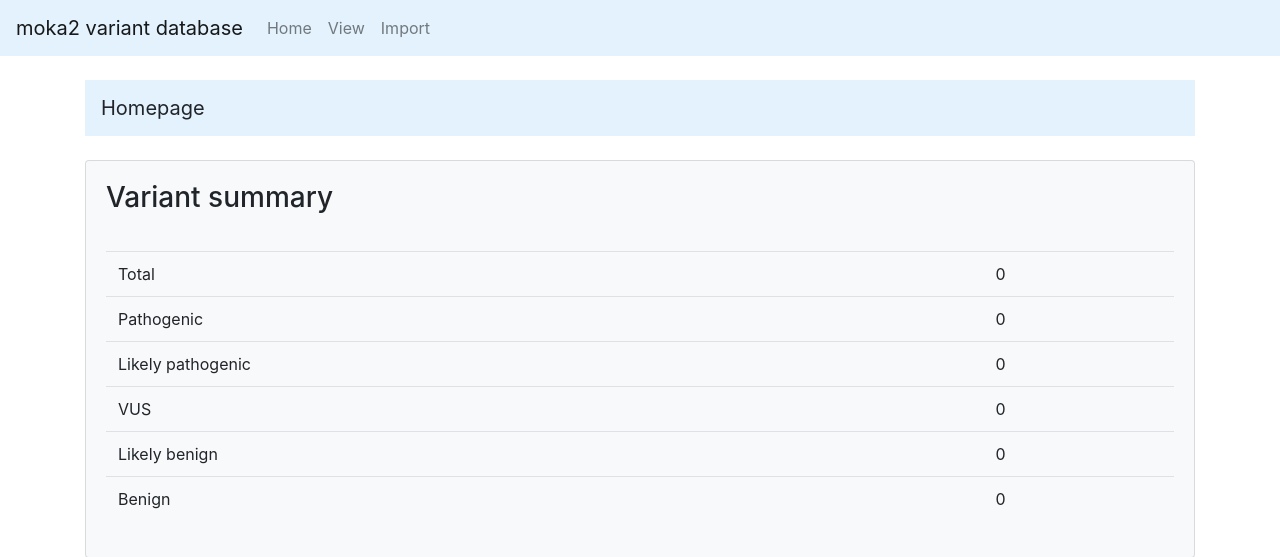
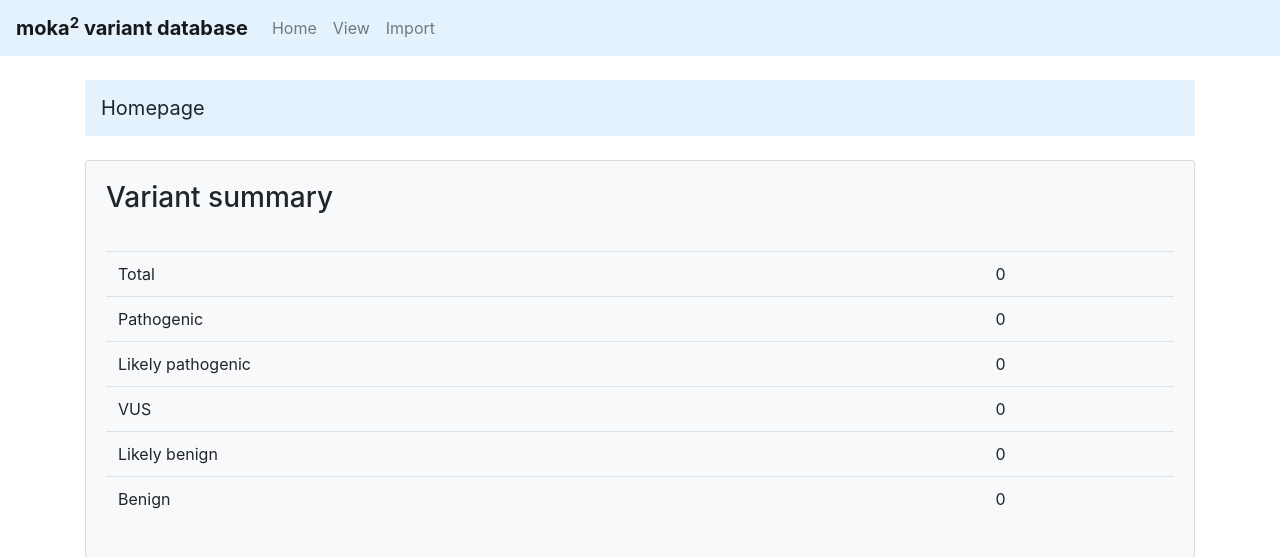
Before and after one commit to Graeme-Smith/moka2, a Django app: page / in a window 1280 px wide. Shown: the top 557 px of the page. Run offline with Django 3.2, Linux system fonts and the light colour scheme; data that the repository does not hold is empty; some libraries are stand-ins or nearby versions.

Commit message:
Change logo

```diff
--- a/variant_db/templates/variant_db/base.html
+++ b/variant_db/templates/variant_db/base.html
@@ -21,7 +21,7 @@
 
     <!-- Navbar -->
     <nav class="navbar navbar-expand-lg navbar-light" style="background-color: #e3f2fd;">
-      <a class="navbar-brand" href="#">moka2 variant database</a>
+      <a class="navbar-brand" href="#"><b>moka<sup>2</sup> variant database</b></a>
       <button class="navbar-toggler" type="button" data-toggle="collapse" data-target="#navbarText" aria-controls="navbarText" aria-expanded="false" aria-label="Toggle navigation">
         <span class="navbar-toggler-icon"></span>
       </button>
@@ -47,5 +47,6 @@
       {% endblock %}
     </div>
 
+    <br><br>
   </body>
 </html>
```
